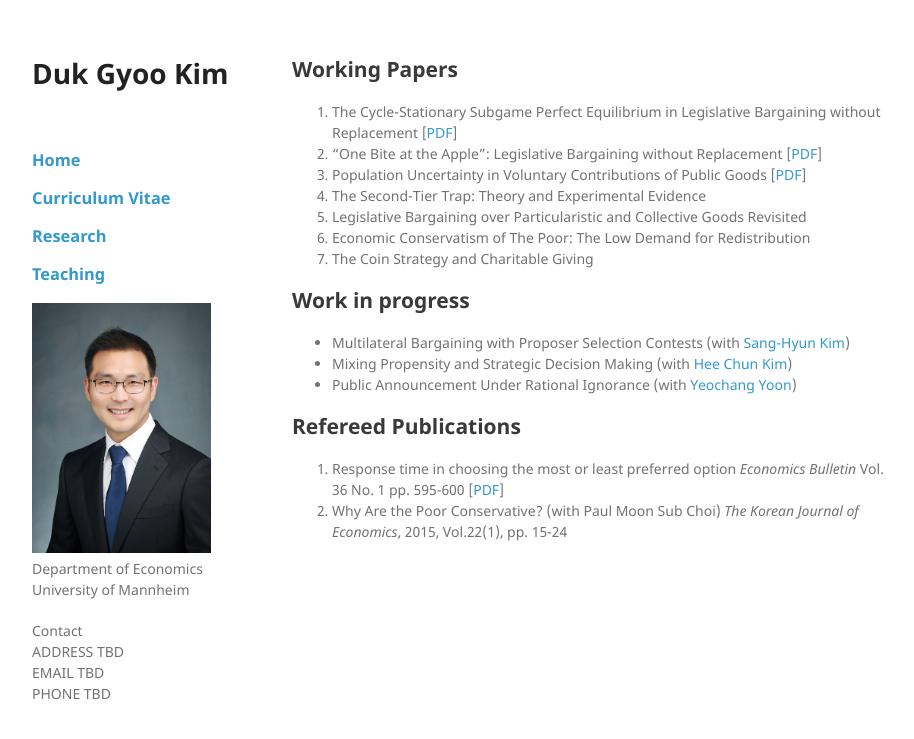
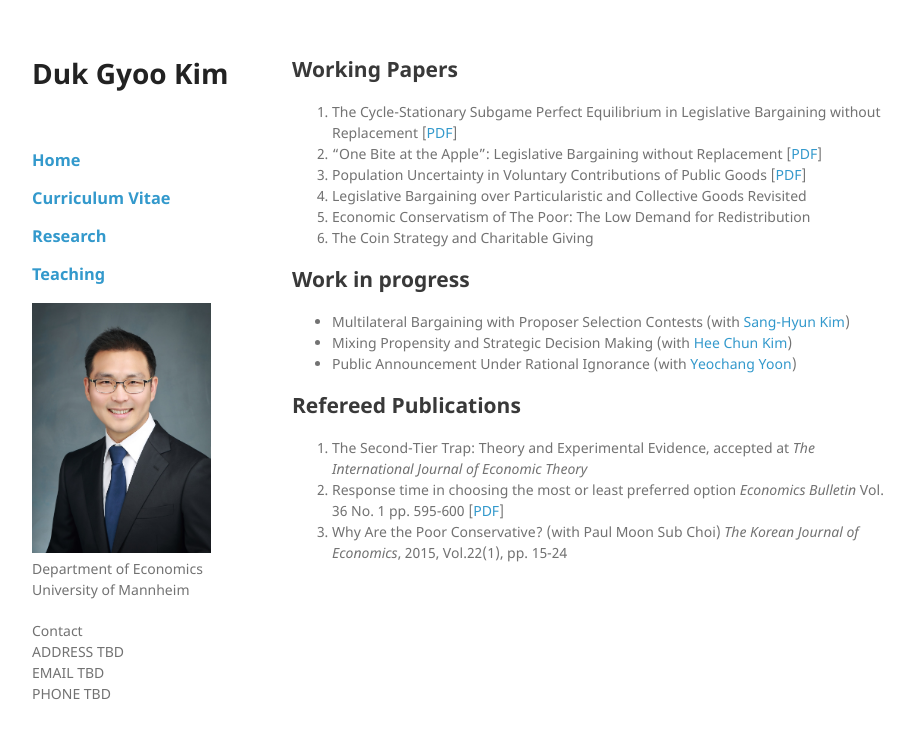
Before and after one commit to kimdukgyoo/kimdukgyoo.github.io, a Jekyll site: the page built from research.md, in a window 1280 px wide. Shown: the top 739 px of the page, without its empty margins (178-1092 px from the left). Built offline with Jekyll 4.4.1, drawn with Linux system fonts in a browser that asks for light colours; our own code applies the rules of GitHub Pages for plain Markdown files.

Commit message:
Update research.md

```diff
--- a/research.md
+++ b/research.md
@@ -13,5 +12,6 @@
 * Public Announcement Under Rational Ignorance (with [Yeochang Yoon](https://sites.google.com/site/yyeochang/ "Yeochang Yoon's webpage"))
 
 ## Refereed Publications
+0. The Second-Tier Trap: Theory and Experimental Evidence, accepted at _The International Journal of Economic Theory_
 1. Response time in choosing the most or least preferred option _Economics Bulletin_ Vol. 36 No. 1 pp. 595-600 [[PDF](http://www.accessecon.com/Pubs/EB/2016/Volume36/EB-16-V36-I1-P59.pdf "PDF")]
 2. Why Are the Poor Conservative? (with Paul Moon Sub Choi) _The Korean Journal of Economics_, 2015, Vol.22(1), pp. 15-24
```
Also changed, not shown: other parts of research.md (+0 -1 lines).
